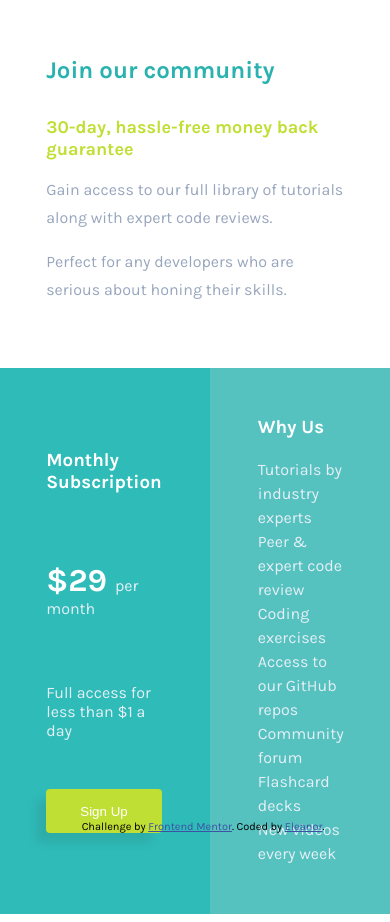
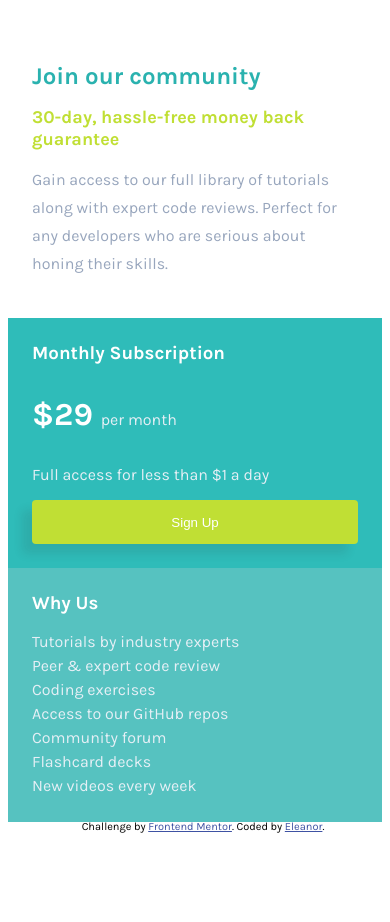
Before and after one commit to EleanorKahn/Single-Price-Grid-Component, a plain HTML site: page index.html in a window 390 px wide. After the commit the page ends 860 px from the top, so only its background shows below. Drawn offline with Linux system fonts and the light colour scheme.

Commit message:
mobile view

```diff
--- a/index.html
+++ b/index.html
@@ -23,8 +23,7 @@
       <article class="overview">
         <h1>Join our community</h1>
         <h2>30-day, hassle-free money back guarantee</h2>
-        <p>Gain access to our full library of tutorials along with expert code reviews.</p>
-        <p>Perfect for any developers who are serious about honing their skills.</p>
+        <p>Gain access to our full library of tutorials along with expert code reviews. Perfect for any developers who are serious about honing their skills.</p>
       </article>
     </section>
 
--- a/styles.css
+++ b/styles.css
@@ -102,3 +102,17 @@ ul {
     margin-block-end: 0;
     padding-block-end: 0;
 }
+
+@media screen and (max-width: 480px) {
+    .subInfo {
+        display: flex;
+        flex-flow: column wrap;
+    }
+    article {
+        padding: 1.5rem;
+    }
+    h1, h2, h3 {
+        font-weight: 700;
+        margin: 0 0 1rem 0;
+    }
+}
```
